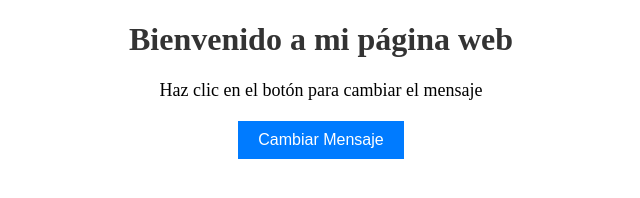
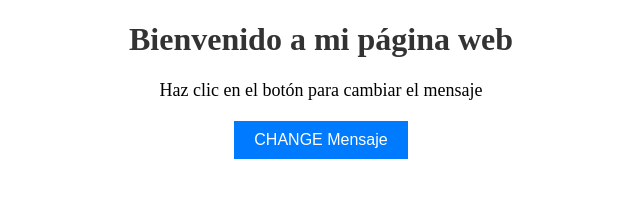
Before and after one commit to ASDU0/asdu-page, a website: page public/views/index.html in a window 1280 px wide. Shown: the full height of the page, 319-959 px from the left. Drawn offline with Linux system fonts and the light colour scheme.

Commit message:
update_files

```diff
--- a/public/views/index.html
+++ b/public/views/index.html
@@ -8,7 +8,7 @@
 <body>
     <h1>Bienvenido a mi página web</h1>
     <p id="message">Haz clic en el botón para cambiar el mensaje</p>
-    <button id="changeButton">Cambiar Mensaje</button>
+    <button id="changeButton">CHANGE Mensaje</button>
 
     <script src="/scripts/script.js"></script>
 </body>
```
